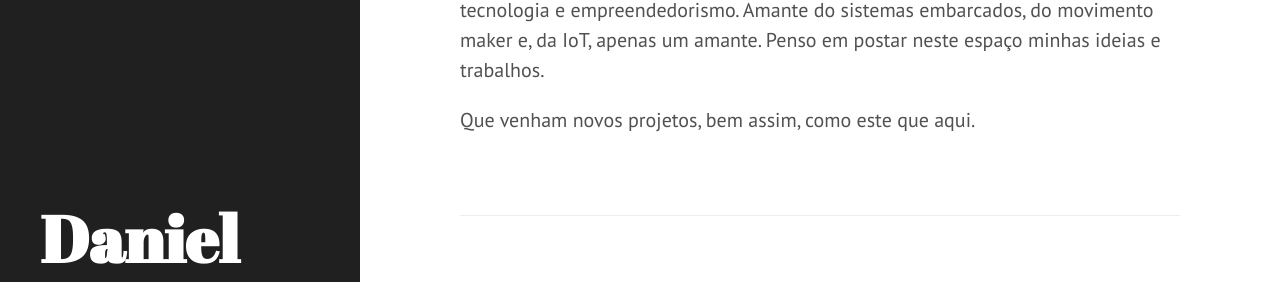
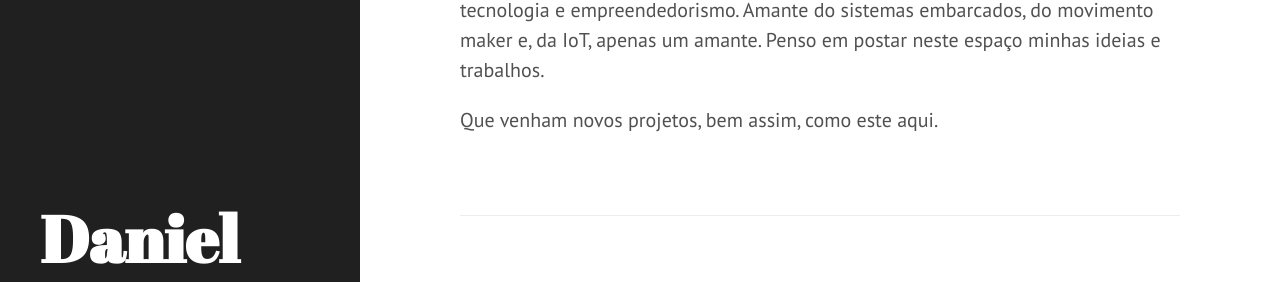
Before and after one commit to djunho/djunho.github.io, a Jekyll site: the page built from _posts/2015-04-10-O-começo.md, in a window 1280 px wide. Shown: the part 275-557 px from the top of the page. Built offline with Jekyll 4.4.1, drawn with Linux system fonts in a browser that asks for light colours; Markdown is read by kramdown in place of the engine named in the settings; some of the changed lines change nothing that is shown.

Commit message:
Trocado configurações. Corrigido erro no primeiro post

```diff
--- a/_config.yml
+++ b/_config.yml
@@ -13,7 +13,7 @@ description:      'Um novo projeto dentro de tantas ideias.'
 
 #description:      'Um novo projeto dentro de tantas ideias <a href="http://jekyllrb.com" target="_blank">Jekyll</a> theme that pairs a prominent sidebar with uncomplicated content. Made by <a href="https://twitter.com/mdo" target="_blank">@mdo</a>.'
 
-url:              http://hyde.getpoole.com
+url:              http://djunho.github.io/
 baseurl:          /
 
 author:
@@ -26,4 +26,4 @@ paginate:         5
 version:          2.1.0
 
 github:
-  repo:           https://github.com/poole/hyde
+  repo:           https://github.com/djunho/djunho.github.io
--- a/_posts/2015-04-10-O-começo.md
+++ b/_posts/2015-04-10-O-começo.md
@@ -6,4 +6,4 @@ title: Um começo?
 Um novo começo ou talvez um recomeço, o que é em si, não sei bem definir. Mas digo que, em parte, é um ambito novo profissional a definir e de certa forma me incentivar a estudar mais as coisas do mundo.
 Me interesso por tudo relacionado a tecnologia e empreendedorismo. Amante do sistemas embarcados, do movimento maker e, da IoT, apenas um amante. Penso em postar neste espaço minhas ideias e trabalhos.
 
-Que venham novos projetos, bem assim, como este que aqui.
+Que venham novos projetos, bem assim, como este aqui.
```
